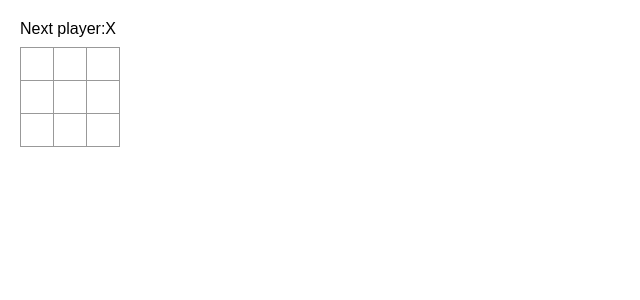
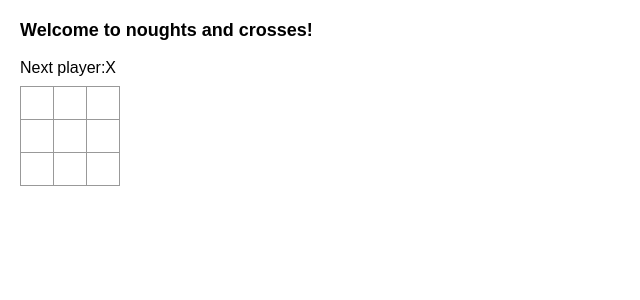
Before and after one commit to kialuna/cv-app, a React (Create React App) app: page / in a window 1280 px wide. Shown: the top 300 px of the page, without its empty margins (0-640 px from the left). Built offline with nearby package versions, Linux system fonts and the light colour scheme.

Commit message:
Testing commit

```diff
--- a/src/App.js
+++ b/src/App.js
@@ -39,7 +39,7 @@ export default function Board() {
   const winner =calculateWinner(squares);
   let status;
   if(winner){
-    status='Winner:' + winner
+    status='Winner is:' + winner
   } else {
     status = 'Next player:' + (xISNext ? 'X' : 'O');
   }
@@ -47,6 +47,7 @@ export default function Board() {
 
   return (
     <>
+      <h3>Welcome to noughts and crosses!</h3>
     <div className='status'>{status}</div>
       <div className="board-row">
       <Square value={squares[0]} onSquareClick={() => handleClick(0)} />
```
